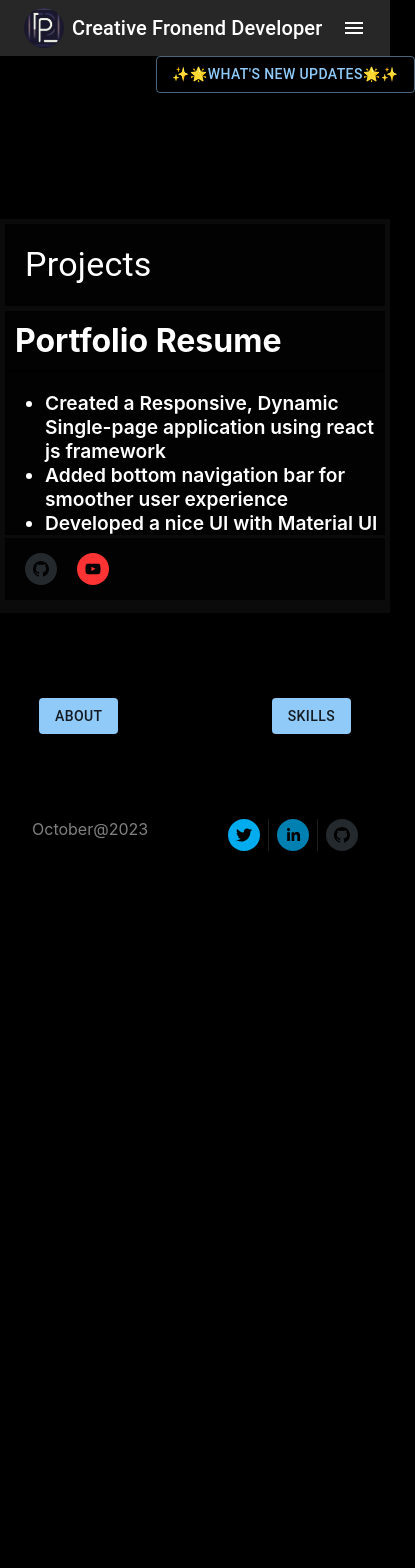
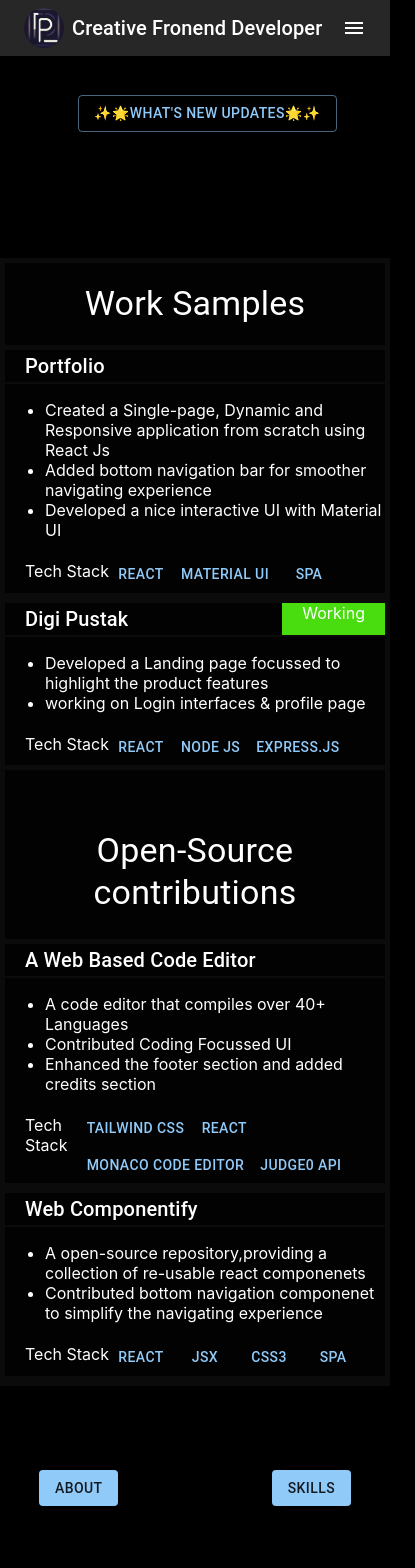
Before and after one commit to Pavan-Sai-padavala/PORTFOLIO, a React (Create React App) app: page /Home/Projects in a window 390 px wide. Shown: the top 1568 px of the page, 415 px wide, since content can reach past the window. Before the commit the page ends 851 px from the top, so only its background shows below. Built offline with nearby package versions, Linux system fonts and the light colour scheme.

Commit message:
Project section fix and responsive fix
Changed project section to version 2.0 edition

```diff
--- a/src/App.css
+++ b/src/App.css
@@ -239,17 +239,20 @@ nav{
 }
 .project_container{
     display:flex;
-
     flex-direction:column;
     align-items:left;
     border-width:5px 0 5px 0;
     border-style: solid;border-color: rgba(15, 15, 15, 0.76);
 }
-.projectTitle{text-align:Left;border-width:0 0 2px 0;border-style: solid; border-color: black;font-size:xx-large;font-weight: bold;padding:10px;}
-.projectDetails{text-align: left;font-size:larger;font-weight:600;margin-bottom:0px}
-.projectLinks{text-align:left;border-width:3px 0 3px 0;padding:10px; border-style: solid;border-color:rgba(15, 15, 15, 0.76); }
+.projectTitle{display:flex;justify-content:space-between;text-align:Left;border-width:0 0 2px 0;border-style: solid; border-color:rgba(15, 15, 15, 0.76);}
+.projectStatus{background-color: rgb(73, 221, 15);color:white;padding: 0 20px 0 20px;}
+.projectDetails{text-align: left;font-size:medium;}
+.projectLinks{padding:0 10px 0 10px; }
 .projectLinks a{
     margin:5px;
+}
+.projectTechStack{
+    display:flex;justify-content:flex-start;padding: 0 20px 0 20px
 }
 .input{
     display:flex;
@@ -300,6 +303,9 @@ nav{
 .updateItem{
     color:whitesmoke
 }
+.updates button{
+    margin:10vw 0 0 40vw;
+}
 
 @media screen and (min-width:900px) {
     .menuIcon{
@@ -335,6 +341,9 @@ nav{
 }
 
 @media screen and (max-width:500px) {
+    .updates button{
+        margin:10vw 0 0 20vw;
+    }
     #updateTitle{
         margin:10vh 0 0 0;
     }
@@ -345,7 +354,7 @@ nav{
         width:fit-content;
     }
     .welcome{
-        margin:15vh 0 20vh 0vw;
+        margin:12vh 0 20vh 0vw;
     }
     .cardContainer{
         margin:15vh 0vw 10vh 0vw;
@@ -362,7 +371,7 @@ nav{
     }
     .banner div{
         white-space: nowrap;
-        overflow-x: hidden;
+        overflow-x:hidden;
     }
     .mobileOnly{
         display:none;
@@ -371,12 +380,12 @@ nav{
         0% {
           }
         100% {
-            transform: translateX(10%);
+            transform: translateX(8%);
         }
     }
     @keyframes banner2{
         0% {
-            transform: translateX(10%)
+            transform: translateX(8%)
         }
         100% {
           }
--- a/src/components/ProjectItem.tsx
+++ b/src/components/ProjectItem.tsx
@@ -1,26 +1,34 @@
-import { Link } from '@mui/material'
-import React from 'react'
+import { Button, Link, Typography } from '@mui/material'
+import React, { useState } from 'react'
 import { NavLink } from 'react-router-dom'
 import { SocialIcon } from 'react-social-icons'
 type projectItems={
     title:String,
-    description:String[],
-    links:String[]
+    description:String[];
+    status:boolean;
+    links?:string[];
+    stack:String[]
 }
 const ProjectItem = (props:projectItems) => {
+  const [expand,setExpand]=useState(false);
   return (
-    <div className="project_container">
-        <div className="projectTitle">{props.title}</div>
+    <div className="project_container" onMouseEnter={()=>setExpand(true)} onMouseLeave={()=>setExpand(false)}>
+        <div className="projectTitle">
+          <Typography variant="h6" style={{padding:"0 20px 0 20px"}}>{props.title}</Typography>
+          {props.status && <div className='projectStatus'>Working</div>}
+        </div>
         <ul className="projectDetails">
           {props.description.map((line)=><li>{line}</li>)}
         </ul>
-        <div className="projectLinks">
-        {/*
-          {props.links.map((link)=><Link href={link} target="_blank" rel="noopener noreferrer">link</Link>)} */}
-          {/* <Link href="https://github.com/Pavan-Sai-padavala/PORTFOLIO" target="_blank" rel="noopener noreferrer"><SocialIcon style={{width:'2rem',height:'2rem'}} network='github' /></Link>
-          <Link href="https://www.youtube.com/@pavansaipadavala46" target="_blank" rel="noopener noreferrer"><SocialIcon style={{width:'2rem',height:'2rem'}} network='youtube' /></Link>   */}
+        {expand && props.links && <div className="projectLinks">
+          <Link href={props.links[0]} target="_blank" rel="noopener noreferrer"><SocialIcon style={{width:'2rem',height:'2rem'}} network='github' /></Link>
+          <Link href={props.links[1]} target="_blank" rel="noopener noreferrer"><SocialIcon style={{width:'2rem',height:'2rem'}} network='youtube' /></Link>
+        </div>}
+        <div className='projectTechStack'>
+          <div style={{padding:"5px 0 5px 0"}}>Tech Stack</div>
+          <div>{props.stack.map((stackItem)=><Button>{stackItem}</Button>)}</div>
         </div>
-      </div>
+    </div>
   )
 }
 
--- a/src/pages/Home.tsx
+++ b/src/pages/Home.tsx
@@ -50,7 +50,7 @@ function Home(){
                         <Button variant="outlined"><Link className="link" to='/Contact'>Hire me</Link></Button>
                     </Stack>
                 }
-        <Link style={{marginLeft:'40vw'}} className="link" to='/Updates'><Button variant="outlined">&#10024;&#127775;What's new updates&#127775;&#10024;</Button></Link>
+        <Link className="updates" to='/Updates'><Button variant="outlined">&#10024;&#127775;What's new updates&#127775;&#10024;</Button></Link>
         <Outlet />
         <SocialBar2 />
         </>
--- a/src/pages/Projects.tsx
+++ b/src/pages/Projects.tsx
@@ -2,23 +2,29 @@ import React from 'react'
 import BottomNav from '../components/BottomNav'
 import { Link, Typography } from '@mui/material'
 import { SocialIcon } from 'react-social-icons'
+import ProjectItem from '../components/ProjectItem'
 
 export const Projects = () => {
   return (
     <><div className="cardContainer">
-      <Typography variant='h4' component='h4'>Projects</Typography>
-      <div className="project_container">
-        <div className="projectTitle">Portfolio Resume</div>
-        <ul className="projectDetails">
-          <li>Created a Responsive, Dynamic Single-page application using react js framework</li>
-          <li>Added bottom navigation bar for smoother user experience</li>
-          <li>Developed a nice UI with Material UI</li>
-        </ul>
-        <div className="projectLinks">
-          <Link href="https://github.com/Pavan-Sai-padavala/PORTFOLIO" target="_blank" rel="noopener noreferrer"><SocialIcon style={{width:'2rem',height:'2rem'}} network='github' /></Link>
-          <Link href="https://www.youtube.com/@pavansaipadavala46" target="_blank" rel="noopener noreferrer"><SocialIcon style={{width:'2rem',height:'2rem'}} network='youtube' /></Link>
-        </div>
-      </div>
+      <Typography style={{textAlign:'center'}}variant='h4' component='h4'>Work Samples</Typography>
+      <ProjectItem title="Portfolio" status={false}
+                   description={["Created a Single-page, Dynamic and Responsive application from scratch using React Js","Added bottom navigation bar for smoother navigating experience","Developed a nice interactive UI with Material UI"]}
+                   links={["https://github.com/Pavan-Sai-padavala/PORTFOLIO","https://www.youtube.com/@pavansaipadavala46"]}
+                   stack={["React","Material UI","SPA"]}/>
+      <ProjectItem title="Digi Pustak" status={true}
+                   description={["Developed a Landing page focussed to highlight the product features","working on Login interfaces & profile page"]}
+                   stack={["React","Node Js","Express.js"]}/>
+
+      <Typography style={{margin:"40px 0 5px 0",textAlign:'center'}}variant='h4' component='h4'>Open-Source contributions</Typography>
+      <ProjectItem title="A Web Based Code Editor" status={false}
+                   description={["A code editor that compiles over 40+ Languages","Contributed Coding Focussed UI","Enhanced the footer section and added credits section"]}
+                   links={["https://github.com/Pavan-Sai-padavala/PORTFOLIO","https://www.youtube.com/@pavansaipadavala46"]}
+                   stack={["Tailwind CSS","React","Monaco Code Editor","Judge0 API"]}/>
+      <ProjectItem title="Web Componentify" status={false}
+                   description={["A open-source repository,providing a collection of re-usable react componenets","Contributed bottom navigation componenet to simplify the navigating experience"]}
+                   links={["https://github.com/Pavan-Sai-padavala/PORTFOLIO","https://www.youtube.com/@pavansaipadavala46"]}
+                   stack={["React","JSX","CSS3","SPA"]}/>
     </div><BottomNav back={'/Home/About'} next={'/Home/Skills'} nextName={'SKILLS'} backName={'ABOUT'} /></>
   )
 }
```
